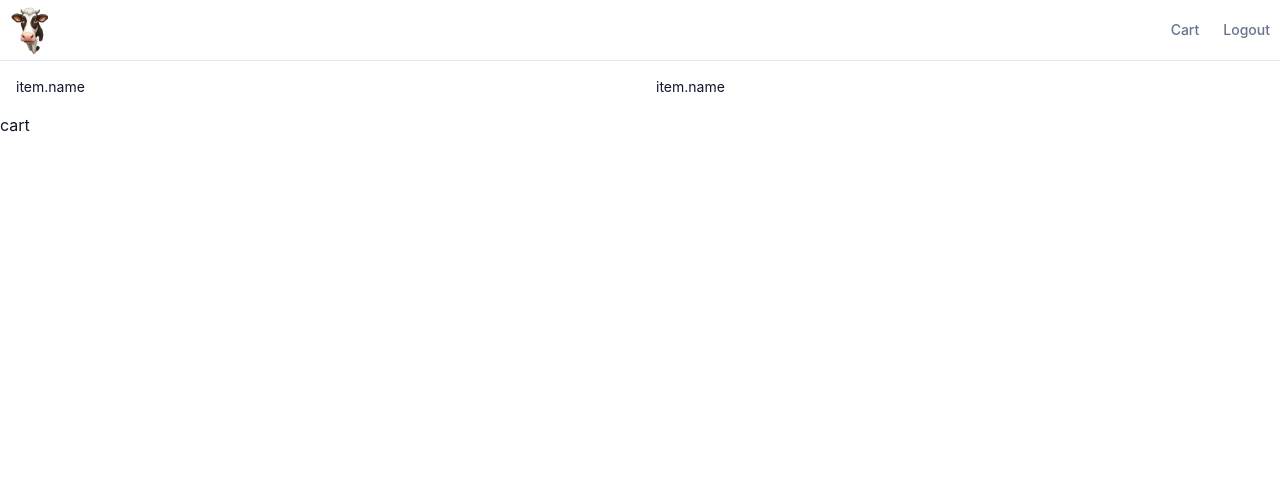
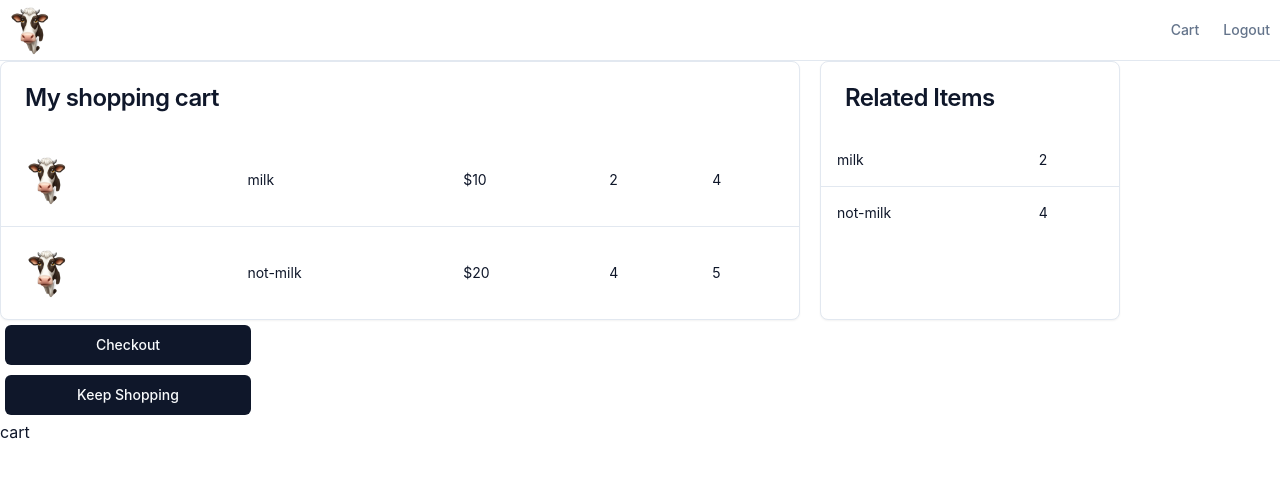
Before and after one commit to samadA516/Hackathon, a React (Create React App) app in the folder frontend/: page /cart in a window 1280 px wide. Shown: the top 478 px of the page. Built offline with nearby package versions, Linux system fonts and the light colour scheme; no server answers.

Commit message:
added changes to cart.js

```diff
--- a/frontend/src/App.css
+++ b/frontend/src/App.css
@@ -81,3 +81,24 @@
     font-feature-settings: "rlig" 1, "calt" 1;
   }
 }
+
+.cart-button-group {
+  width: 20%;
+  display: grid;
+
+}
+
+.table1, .table2 {
+  flex:1;
+
+}
+.cartContainer{
+  display: grid;
+  grid-template-columns: 1fr 1fr;
+  grid-gap: 20px;
+}
+
+.buttonSpaced{
+  padding: 5px;
+  margin: 5px
+}
--- a/frontend/src/Pages/cart.js
+++ b/frontend/src/Pages/cart.js
@@ -1,7 +1,18 @@
 import { useEffect } from "react";
 import { MainNav } from "../components/NavBar";
-import { Table, TableBody, TableCell } from "@/components/ui/table";
+import { Table, TableBody, TableCell, TableRow } from "@/components/ui/table";
+import {Button} from "@/components/ui/button";
+import {
+  Card,
+  CardContent,
+  CardDescription,
+  CardFooter,
+  CardHeader,
+  CardTitle,
+} from "@/components/ui/card"
 import axios from "axios";
+import { useNavigate } from "react-router-dom";
+import "../App.css";
 
 export const Cart = () => {
   useEffect(() => {
@@ -13,18 +24,57 @@ export const Cart = () => {
         console.error('Error fetching data:', error);
       });
   }, []);
-  const values = [
-    { name: "asdf" }, { name: "asdf" }
+
+let grid = 5;
+
+    const navigate = useNavigate();
+    const routeChange = () => {
+        navigate("/");
+    }
+
+
+  const itemData = [
+    { name: "milk",  price: "$10", rating: 2, fancy: 4},
+    { name: "not-milk",  price: "$20", rating: 4, fancy: 5}
   ]
   return (
     <>
       <MainNav />
+      <div className="cartContainer">
+      <Card className="w-[800px]">
+      <CardHeader>
+        <CardTitle>My shopping cart</CardTitle>
+        </CardHeader>
       <Table>
         <TableBody>
-          {values.map((item) => <TableCell>item.name</TableCell>)}
-
-        </TableBody>
+          {itemData.map((item, index) => <TableRow>
+            <TableCell><img src="./cow.png" width='60px'/></TableCell>
+            <TableCell>{item.name}</TableCell>
+            <TableCell>{item.price}</TableCell>
+            <TableCell>{item.rating}</TableCell>
+            <TableCell>{item.fancy}</TableCell>
+          </TableRow>)}
+          </TableBody>
       </Table>
+      </Card>
+      <Card className = "w-[300px]">
+      <CardHeader>
+        <CardTitle>Related Items</CardTitle>
+        </CardHeader>
+      <Table>
+        <TableBody>
+          {itemData.map((item, index) => <TableRow>
+            <TableCell>{item.name}</TableCell>
+            <TableCell>{item.rating}</TableCell>
+          </TableRow>)}
+          </TableBody>
+      </Table>
+      </Card>
+      </div>
+      <div className = "cart-button-group">
+      <Button className = "buttonSpaced">Checkout</Button>
+      <Button className = "buttonSpaced" onClick={() => routeChange()}>Keep Shopping</Button>
+      </div>
       cart
     </>
   )
```
